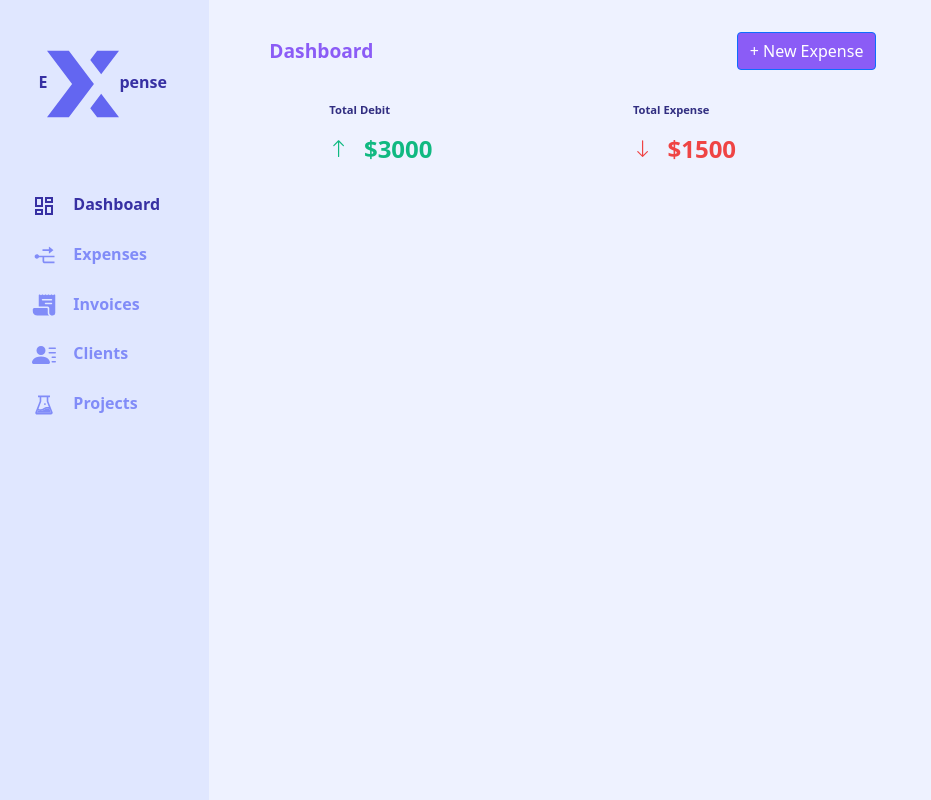
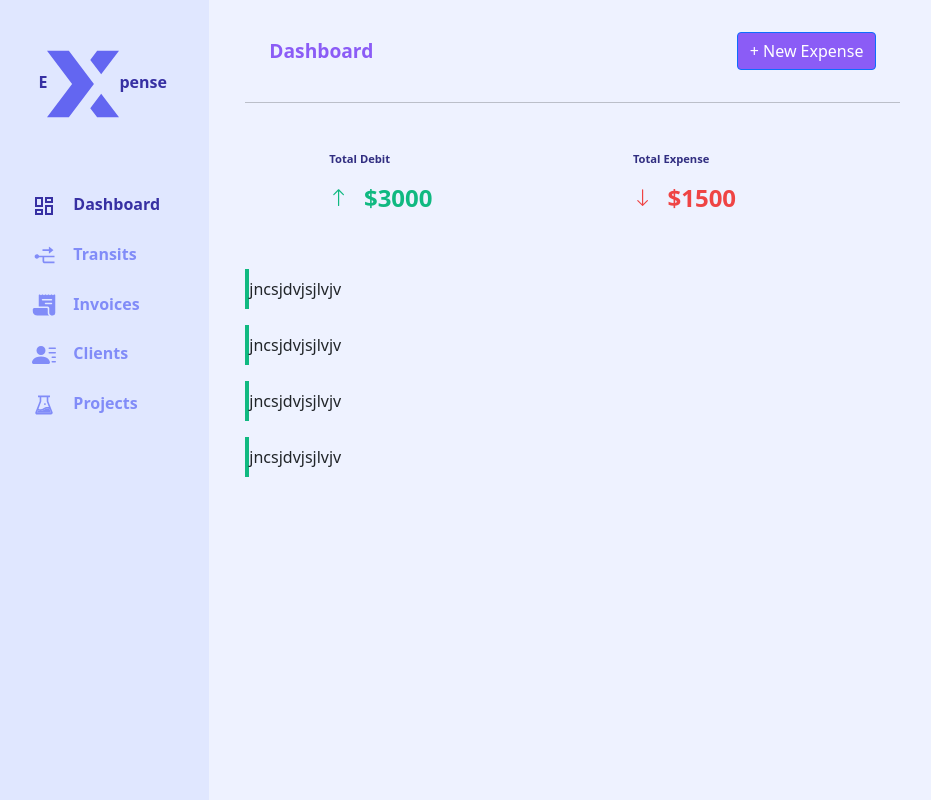
Before and after one commit to Muhammad-Talha-786/Expense-Tracker-App, a React (Create React App) app: page / in a window 1280 px wide. Shown: the whole page, without its empty margins (4-935 px from the left). Built offline with nearby package versions, Linux system fonts and the light colour scheme.

Commit message:
Basic Transactions List UI

```diff
--- a/src/Components/Balance.js
+++ b/src/Components/Balance.js
@@ -6,7 +6,7 @@ const Balance = () => {
   return (
     <div>
       <Container>
-        <Row className="my-3 mx-auto">
+        <Row className="my-5 mx-auto">
           <Col className="mx-5">
             <p
               style={{
--- a/src/Components/Left.js
+++ b/src/Components/Left.js
@@ -53,7 +53,7 @@ const Left = () => {
                 fontWeight: "bold",
               }}
             >
-              Expenses
+              Transits
             </h6>
           </Col>
         </Row>
--- a/src/Components/Right.js
+++ b/src/Components/Right.js
@@ -1,8 +1,9 @@
 import React from "react";
+import { Col, Container, Row } from "react-bootstrap";
 import Header from "./Header";
 import Balance from "./Balance";
 import Graph from "./Graph";
-import { Col, Container, Row } from "react-bootstrap";
+import Transactions from "./Transactions";
 
 const Right = () => {
   return (
@@ -11,7 +12,9 @@ const Right = () => {
         <Row>
           <Col md={8}>
             <Header />
+            <hr/>
             <Balance />
+            <Transactions/>
           </Col>
           <Col md={4}>
             <Graph />
--- /dev/null
+++ b/src/Components/Transactions.js
@@ -0,0 +1,62 @@
+import React from "react";
+
+const Transactions = () => {
+  return (
+    <div>
+      <li
+        className="py-2 my-3"
+        style={{
+          borderLeft: "solid",
+
+          listStyle: "none",
+          // borderRadius: "10px",
+          borderColor: "#10B981",
+          borderWidth: "0.3rem",
+        }}
+      >
+        jncsjdvjsjlvjv
+      </li>
+      <li
+        className="py-2 my-3"
+        style={{
+          borderLeft: "solid",
+
+          listStyle: "none",
+          // borderRadius: "10px",
+          borderColor: "#10B981",
+          borderWidth: "0.3rem",
+        }}
+      >
+        jncsjdvjsjlvjv
+      </li>
+      <li
+        className="py-2 my-3"
+        style={{
+          borderLeft: "solid",
+
+          listStyle: "none",
+          // borderRadius: "10px",
+          borderColor: "#10B981",
+          borderWidth: "0.3rem",
+        }}
+      >
+        jncsjdvjsjlvjv
+      </li>
+      <li
+        className="py-2 my-3"
+        style={{
+          borderLeft: "solid",
+
+          listStyle: "none",
+          // borderRadius: "10px",
+          borderColor: "#10B981",
+          borderWidth: "0.3rem",
+        }}
+      >
+        jncsjdvjsjlvjv
+      </li>
+    </div>
+  );
+};
+
+export default Transactions;
```
